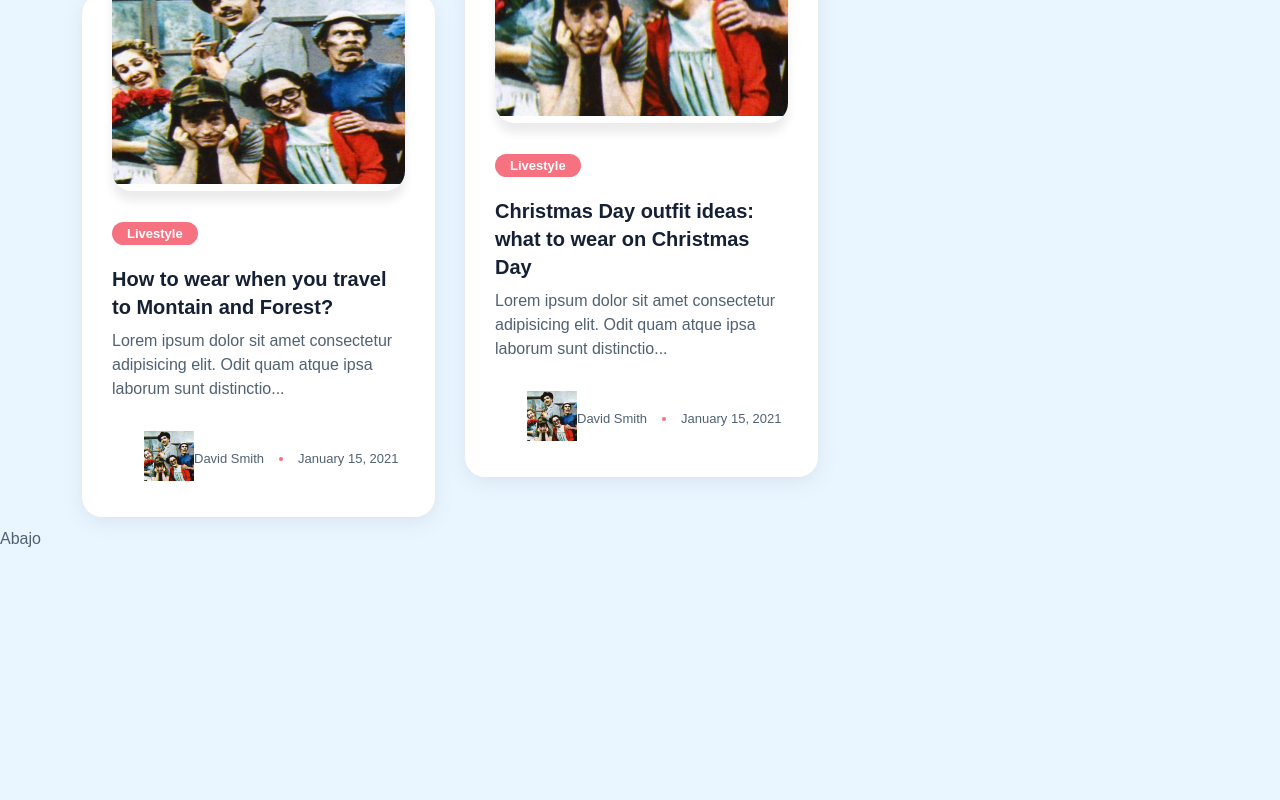
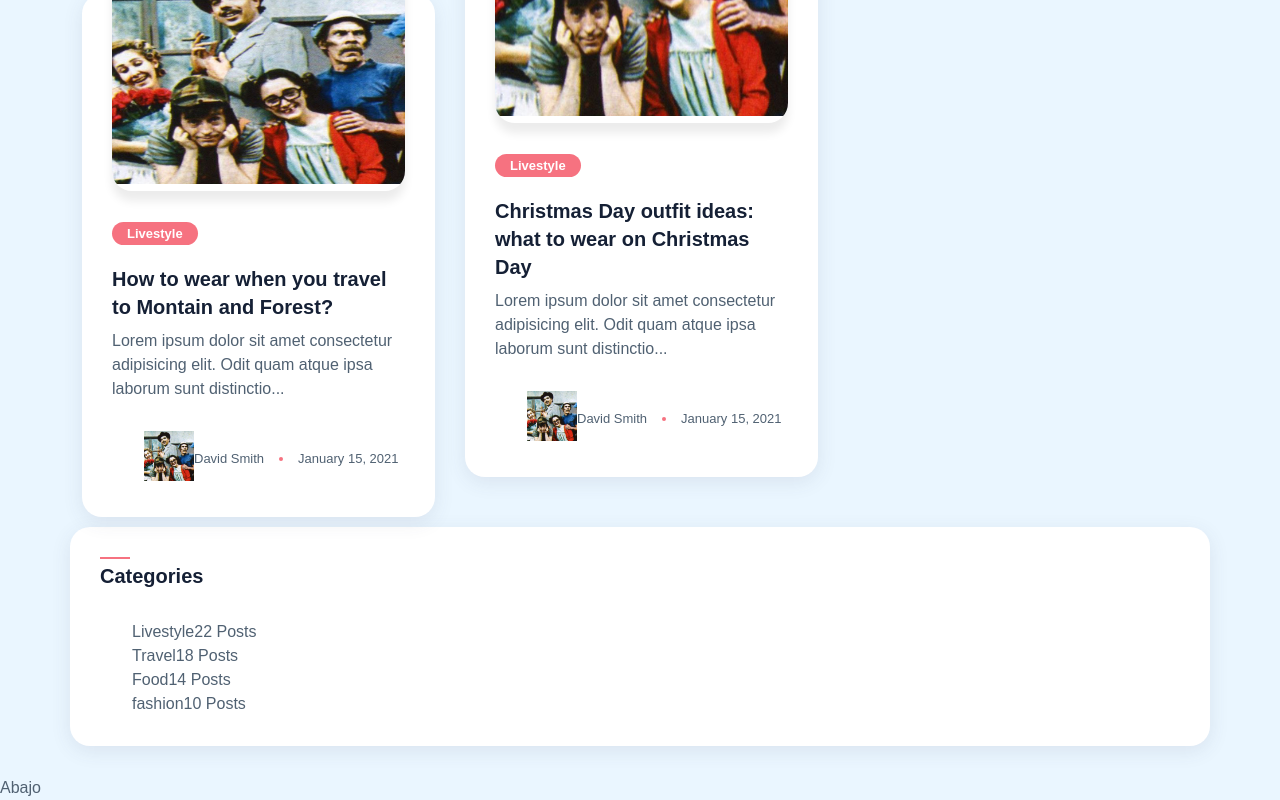
Before and after one commit to OntopTech/Blog, a Next.js app: page / in a window 1280 px wide. Shown: the part 2099-2899 px from the top of the page. Before the commit the page ends 2650 px from the top, so only its background shows below. Built offline with nearby package versions, Linux system fonts and the light colour scheme; a web font is replaced by a local one.

Commit message:
Categories

```diff
--- /dev/null
+++ b/components/atoms/categories.tsx
@@ -0,0 +1,38 @@
+import widget from '../../styles/Widget.module.css'
+import Section from '../../styles/Section.module.css'
+
+export const Categories = () => {
+  return (
+    <div className={`${widget.widget} widget`}>
+      <div className={Section.sectionTitle}>
+        <h5>Categories</h5>
+      </div>
+      <ul className="widget-categories">
+        <li>
+          <a href="#" className="categorie">
+            Livestyle
+          </a>
+          <span className="ml-auto">22 Posts</span>
+        </li>
+        <li>
+          <a href="#" className="categorie">
+            Travel
+          </a>
+          <span className="ml-auto">18 Posts</span>
+        </li>
+        <li>
+          <a href="#" className="categorie">
+            Food
+          </a>
+          <span className="ml-auto">14 Posts</span>
+        </li>
+        <li>
+          <a href="#" className="categorie">
+            fashion
+          </a>
+          <span className="ml-auto">10 Posts</span>
+        </li>
+      </ul>
+    </div>
+  )
+}
--- a/components/molecules/containerCards.tsx
+++ b/components/molecules/containerCards.tsx
@@ -2,6 +2,7 @@ import { SubContentCard } from '../organisms/subContentCard'
 import styles from '../../styles/Home.module.css'
 import { Col, Container, Row } from 'react-bootstrap'
 import RecentPosts from '../atoms/recentPosts'
+import { Categories } from '../atoms/categories'
 
 export const ContainerCards = () => {
   return (
@@ -16,6 +17,7 @@ export const ContainerCards = () => {
                 <SubContentCard />
               </Col>
               <RecentPosts />
+              <Categories />
             </Row>
           </div>
         </Container>
```
